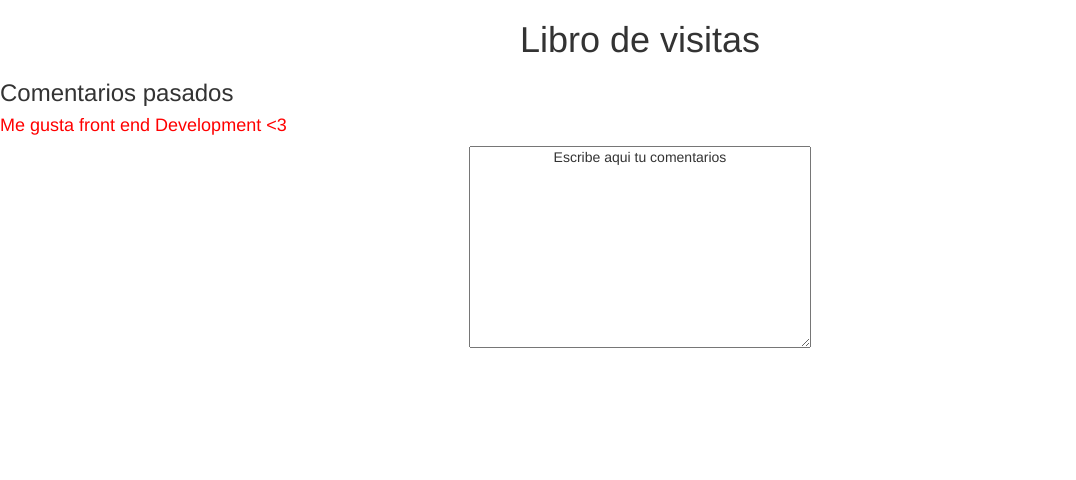
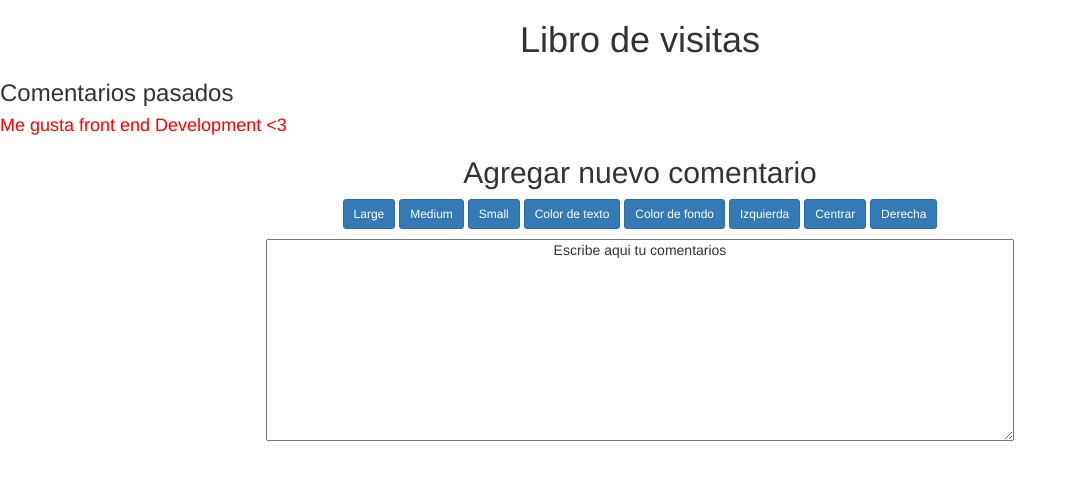
Before and after one commit to BereSoto/book-of-views, a plain HTML site: page index.html in a window 1280 px wide. Shown: the whole page, without its empty margins (0-1076 px from the left). Drawn offline with nearby package versions, Linux system fonts and the light colour scheme.

Commit message:
subiendo primeros cambios

```diff
--- a/css/main.css
+++ b/css/main.css
@@ -4,6 +4,9 @@ padding:0;
 }
 
 h1{
+  text-align: center;
+}
+h2{
   text-align: center;
 }
 h4{
@@ -17,3 +20,8 @@ h4{
 textarea{
   text-align: center;
 }
+
+#stl{
+  text-align: center;
+
+}
--- a/index.html
+++ b/index.html
@@ -12,17 +12,35 @@
     <div id="commentary">
       <h3>Comentarios pasados</h3>
       <h4>Me gusta front end Development <3 </h4>
+      </div>
+      <div id="second">
+        <h2>Agregar nuevo comentario</h2>
+        <div class="" id="stl">
+          <p>
+          <button type="button" class="btn btn-primary btn-sm">Large</button>
+          <button type="button" class="btn btn-primary btn-sm">Medium</button>
+          <button type="button" class="btn btn-primary btn-sm">Small</button>
+          <button type="button" class="btn btn-primary btn-sm">Color de texto</button>
+          <button type="button" class="btn btn-primary btn-sm">Color de fondo</button>
+          <button type="button" class="btn btn-primary btn-sm">Izquierda</button>
+          <button type="button" class="btn btn-primary btn-sm">Centrar</button>
+          <button type="button" class="btn btn-primary btn-sm">Derecha</button>
+        </p>
+        </div>
+        <div id="box">
+          <textarea name="Comentarios" rows="10" cols="90">Escribe aqui tu comentarios</textarea>
+        </div>
 
-
-
-      <div id="box">
-        <textarea name="Comentarios" rows="10" cols="40">Escribe aqui tu comentarios</textarea>
       </div>
 
 
 
 
-    </div>
+
+
+
+
+
 
   </body>
 </html>
```
